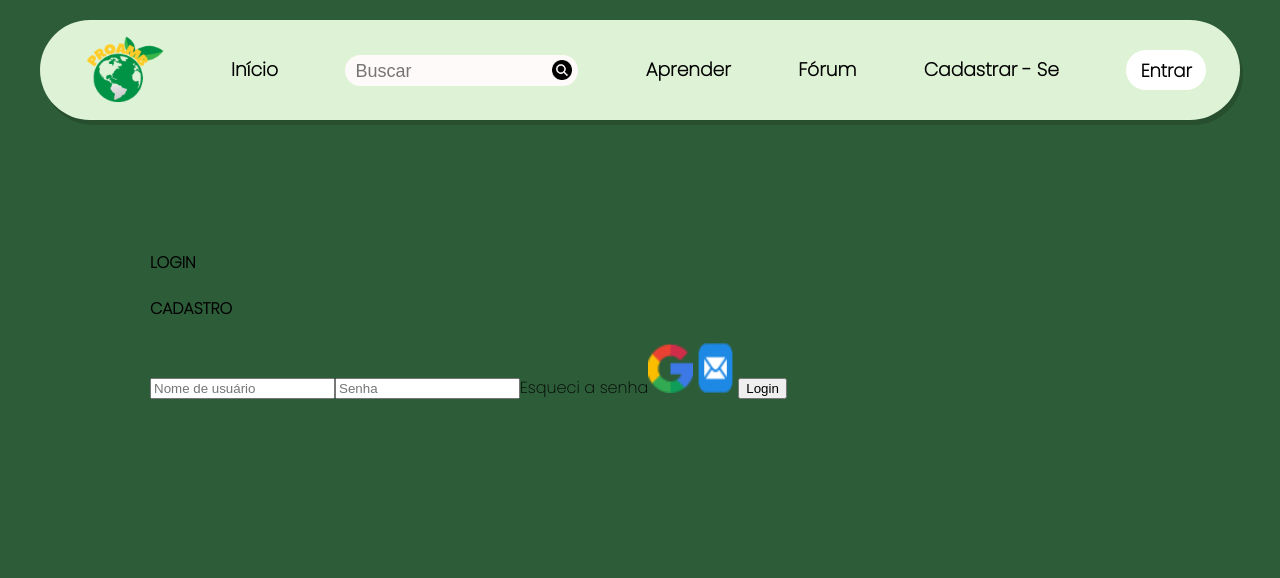
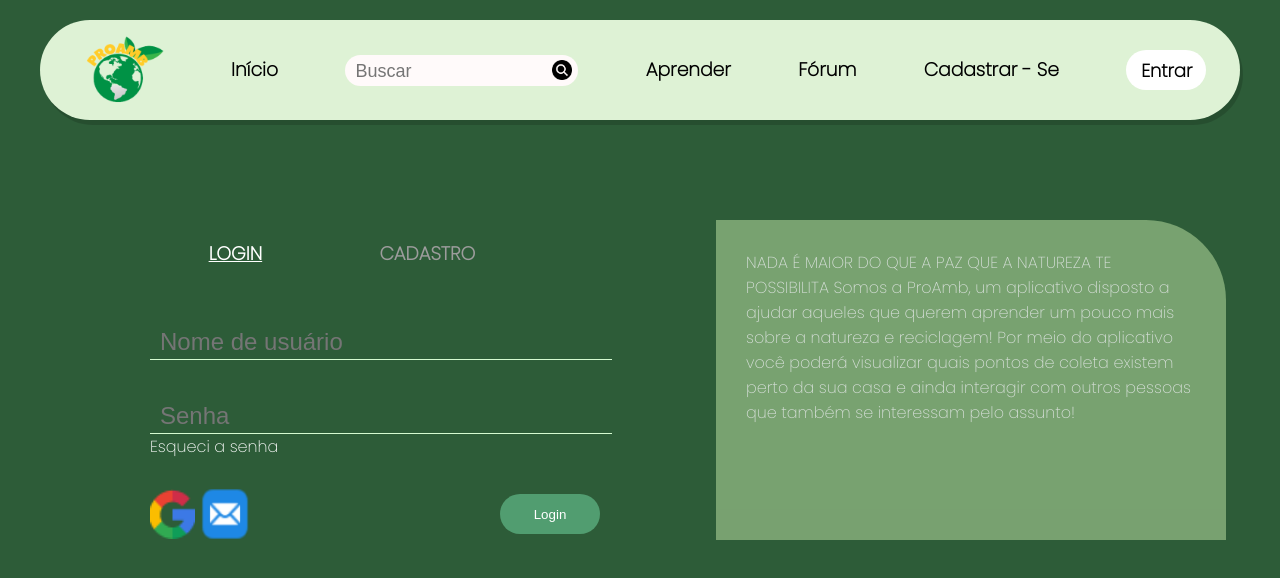
Before and after one commit to Cassiannoow/ProAmb-Old, a React (Create React App) app in the folder proamb/: page /entrar in a window 1280 px wide. Shown: the top 578 px of the page. Built offline with nearby package versions, Linux system fonts and the light colour scheme.

Commit message:
login quase pronta

```diff
--- a/proamb/public/index.html
+++ b/proamb/public/index.html
@@ -1,5 +1,5 @@
 <!DOCTYPE html>
-<html lang="en">
+<html lang="pt-br">
   <head>
     <meta charset="utf-8" />
     <link rel="icon" href="%PUBLIC_URL%/favicon.ico" />
--- a/proamb/src/Components/Telas/Login/Login.css
+++ b/proamb/src/Components/Telas/Login/Login.css
@@ -1,4 +1,92 @@
+#telaLogin {
+    display: grid;
+    grid-template-areas:
+    "login info";
+}
+
 .login {
-    margin-top: 250px;
+    grid-area: "login";
+    margin-top: 100px;
     margin-left: 150px;
+    overflow: hidden;
 }
+
+.login .opcao {
+    cursor: pointer;
+    display: inline;
+}
+
+.deselecionado {
+    color: #9C9C9C;
+}
+
+.selecionado {
+    color: white;
+    text-decoration: underline;
+}
+
+.cabecalho {
+    display: flex;
+    justify-content: space-around;
+    width: 30vw;
+}
+
+.campos {
+    width: 40vw;
+}
+
+.campos .campo {
+    display: block;
+    width: 450px;
+    height: 30px;
+    margin-top: 40px;
+    background-color: transparent;
+    border: none;
+    border-bottom: solid rgb(213, 251, 209) 1px;
+    font-size: 18pt;
+    padding-left: 10px;
+    padding-bottom: 2px;
+    color: white;
+}
+
+.campos #esqueciASenha {
+    color: white;
+    font-weight: 500;
+}
+
+.botoes {
+    width: 40vw;
+    position: relative;
+    margin-top: 30px;
+}
+
+.botoes .redesSociais {
+    display: flex;
+    justify-content: flex-start;
+}
+
+.botoes .btnLogin {
+    width: 100px;
+    height: 40px;
+    border-radius: 30px;
+    border: none;
+    position: absolute;
+    top: 50%;
+    left: 350px;
+    margin-top: -20px;
+    background-color: #519D70;
+    color: white;
+}
+
+.info {
+    grid-area: "info";
+    overflow: hidden;
+}
+
+#cardLogin {
+    margin-top: 100px;
+    margin-left: 0;
+    height: 250px;
+    background-color: rgba(218, 253, 186, 0.541);
+    color: white;
+}
--- a/proamb/src/Components/Telas/Login/Login.js
+++ b/proamb/src/Components/Telas/Login/Login.js
@@ -4,21 +4,56 @@ import GoogleIcon from '../../../assets/img/icons/google_icon.png'
 import Email from '../../../assets/img/icons/email.png'
 
 export default function Login() {
+    let SelecionarLogin = () => {
+        let lbLogin = document.querySelector('h3#btnLogin')
+        let lbCadastro = document.querySelector('h3#btnCadastro')
+        lbLogin.classList.remove('deselecionado')
+        lbLogin.classList.add('selecionado')
+        lbCadastro.classList.remove('selecionado')
+        lbCadastro.classList.add('deselecionado')
+    }
+
+    let SelecionarCadastro = () => {
+        let lbLogin = document.querySelector('h3#btnLogin')
+        let lbCadastro = document.querySelector('h3#btnCadastro')
+        lbCadastro.classList.remove('deselecionado')
+        lbCadastro.classList.add('selecionado')
+        lbLogin.classList.remove('selecionado')
+        lbLogin.classList.add('deselecionado')
+    }
+
     return(
-        <article>
+        <article id="telaLogin">
             <section className="login">
                 <form>
-                    <h4 className="opcao">LOGIN</h4> <h4 className="opcao">CADASTRO</h4>
-                    <input type="text" width={300} placeholder="Nome de usuário" />
-                    <input type="text" width={300} placeholder="Senha" />
-                    <label>Esqueci a senha</label>
-                    <img src={GoogleIcon} alt="google" width={45} height={50} />
-                    <img src={Email} alt="email" width={45} height={50} />
-                    <button className="btnLogin">Login</button>
+                    <div className="cabecalho">
+                        <h3 id='btnLogin' className="opcao selecionado" onClick={SelecionarLogin}>LOGIN</h3>
+                        <h3 id='btnCadastro' className="opcao deselecionado" onClick={SelecionarCadastro}>CADASTRO</h3>
+                    </div>
+                    <div className="campos">
+                        <input id='username' type="text" placeholder="Nome de usuário" className="campo" />
+                        <input id='senha' type="password" placeholder="Senha" className="campo" />
+                        <span id='esqueciASenha'>Esqueci a senha</span>
+                    </div>
+                    <div className="botoes">
+                        <div className="redesSociais">
+                            <img id='google' src={GoogleIcon} alt="google" width={45} height={50} />
+                            <img id='email' src={Email} alt="email" width={60} height={50} />
+                        </div>
+                        <button className="btnLogin">Login</button>
+                    </div>
                 </form>
             </section>
             <section className="info">
+                <div id="cardLogin" className="card">
+                <span>NADA É MAIOR DO QUE A PAZ QUE A
+                NATUREZA TE POSSIBILITA
 
+                Somos a ProAmb, um aplicativo disposto a ajudar aqueles que querem aprender um pouco mais sobre a natureza e reciclagem!
+
+                Por meio do aplicativo você poderá visualizar quais pontos de coleta existem perto da sua casa e ainda interagir com outros pessoas que também se interessam pelo assunto!
+                </span>
+                </div>
             </section>
         </article>
     )
--- a/proamb/src/Components/Templates/Header.css
+++ b/proamb/src/Components/Templates/Header.css
@@ -35,6 +35,7 @@ a{
 }
 
 .entrar {
+    position: relative;
     margin-top:  30px;
     background-color: white;
     border: none;
@@ -42,5 +43,15 @@ a{
     height: 40px;
     width: 80px;
     font-size: large;
+    font-weight: bold;
     font-family: 'Poppins', sans-serif;
+    text-align: center;
 }
+
+.entrar span {
+    position: absolute;
+    top: 50%;
+    left: 50%;
+    margin-left: -25px;
+    margin-top: -13px;
+}
--- a/proamb/src/Components/Templates/Header.js
+++ b/proamb/src/Components/Templates/Header.js
@@ -38,13 +38,13 @@ export default function Header()
                     </Link>
                 </h3>
 
-                <Link to='/entrar'>
-                    <button className='entrar'>
-                        <Link to='/entrar'>
-                            <b>Entrar</b>
-                        </Link>
-                    </button>
-                </Link>
+                <section>
+                    <Link to='/entrar'>
+                        <div className='entrar'>
+                            <span>Entrar</span>
+                        </div>
+                    </Link>
+                </section>
             </header>
         </div>
     )
```
